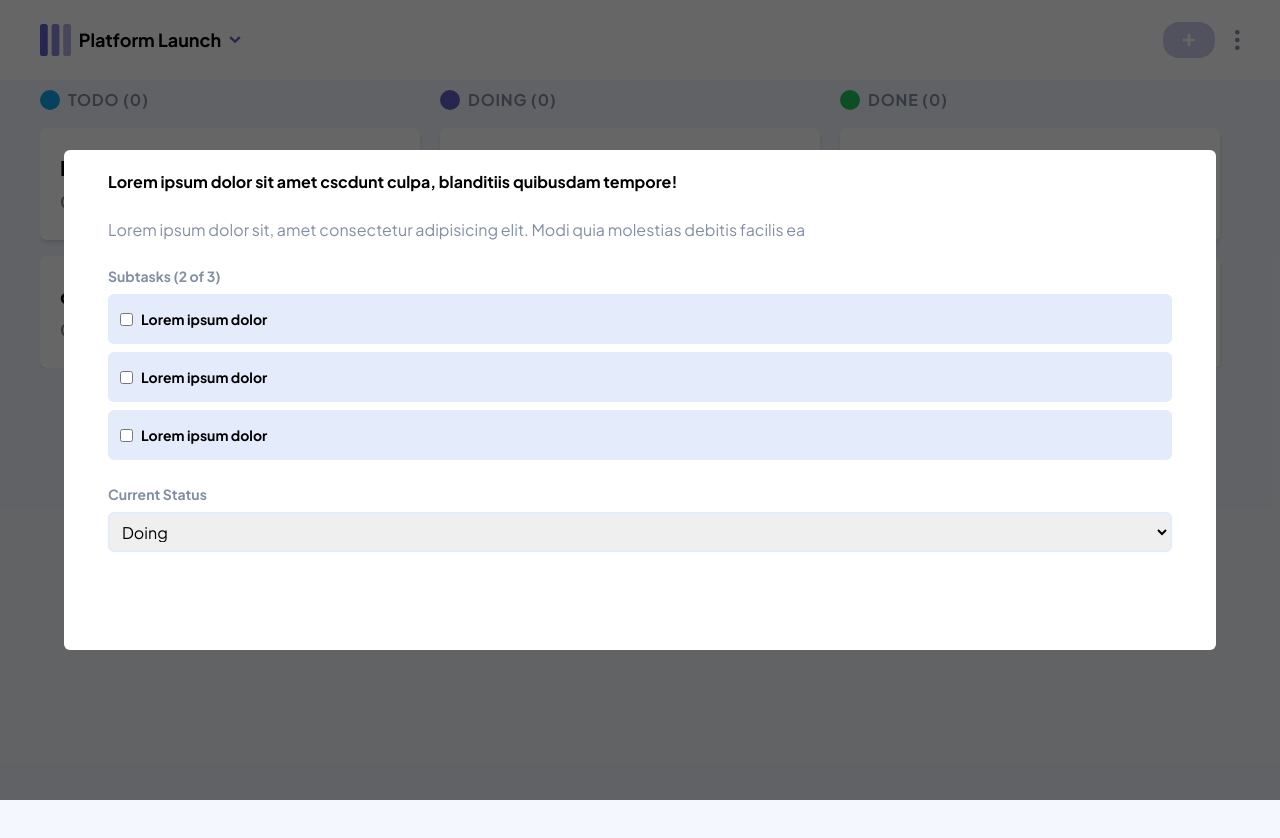
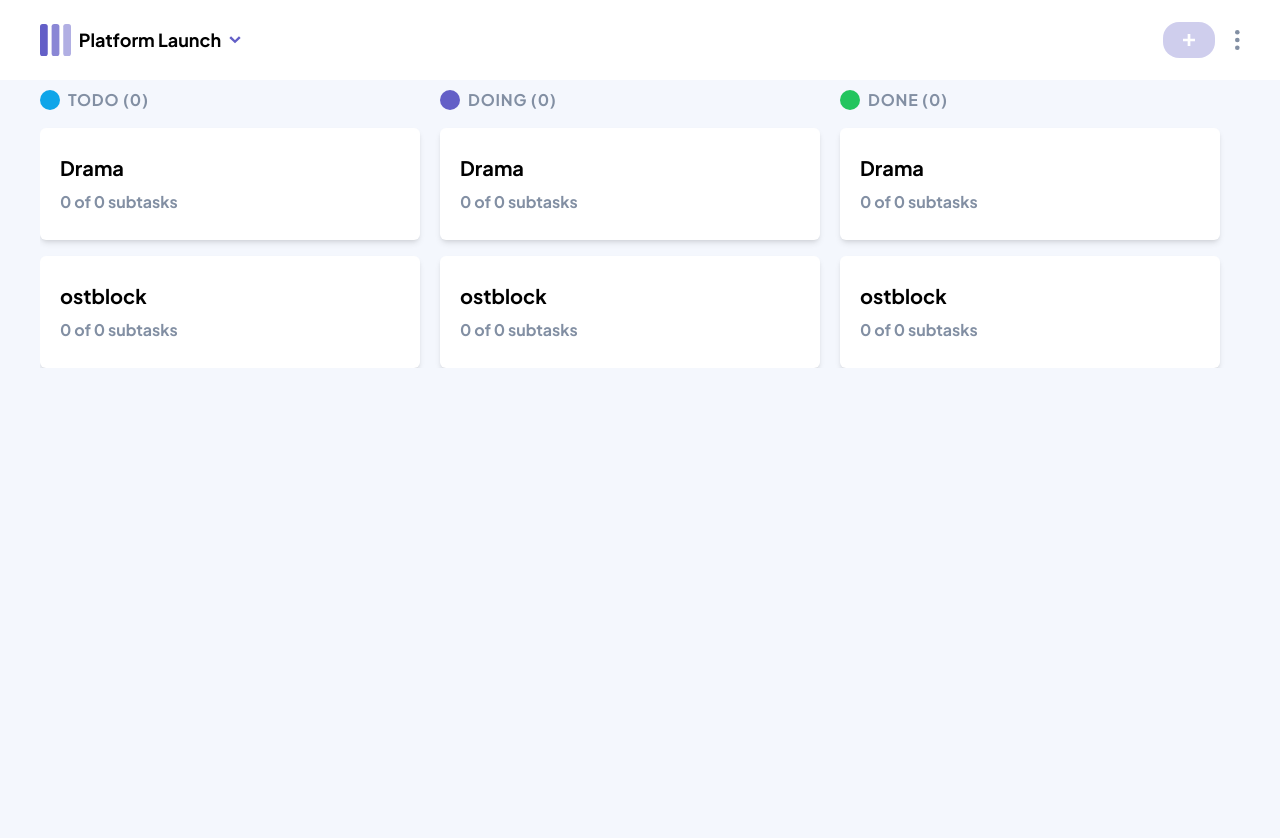
Before and after one commit to danielgen01/kanbanboard-frontend, a React (Vite) app: page / in a window 1280 px wide. Shown: the top 838 px of the page. Built offline with nearby package versions, Linux system fonts and the light colour scheme.

Commit message:
comment out the forms

```diff
--- a/index.html
+++ b/index.html
@@ -11,7 +11,7 @@
       href="https://fonts.googleapis.com/css2?family=Plus+Jakarta+Sans:ital,wght@0,200;0,300;0,400;0,500;0,600;0,700;0,800;1,200;1,400;1,500;1,600;1,700;1,800&display=swap"
       rel="stylesheet"
     />
-    <script>
+    <!-- <script>
       // On page load or when changing themes, best to add inline in `head` to avoid FOUC
       if (
         localStorage.theme === "dark" ||
@@ -31,7 +31,7 @@
 
       // Whenever the user explicitly chooses to respect the OS preference
       localStorage.removeItem("theme")
-    </script>
+    </script> -->
   </head>
   <body>
     <div id="root"></div>
--- a/src/App.tsx
+++ b/src/App.tsx
@@ -10,8 +10,8 @@ function App() {
     <div className="app min-h-screen w-screen">
       <Navbar />
       <Board />
-      <NewTaskForm />
-      <EditTaskForm />
+      {/* <NewTaskForm /> */}
+      {/* <EditTaskForm /> */}
     </div>
   )
 }
--- a/src/components/Forms/NewTaskForm.tsx
+++ b/src/components/Forms/NewTaskForm.tsx
@@ -3,7 +3,7 @@ import { AiOutlineClose } from "react-icons/ai"
 
 const NewTaskForm = () => {
   return (
-    <section className="transparent-background bg-black/50 absolute h-screen w-screen top-0 left-0  hidden">
+    <section className="transparent-background bg-black/50 absolute h-screen w-screen top-0 left-0 ">
       <form
         className="form-container bg-white fixed top-1/2 left-1/2 -translate-x-1/2 -translate-y-1/2
      min-h-[550px] w-4/5 rounded-md
```
